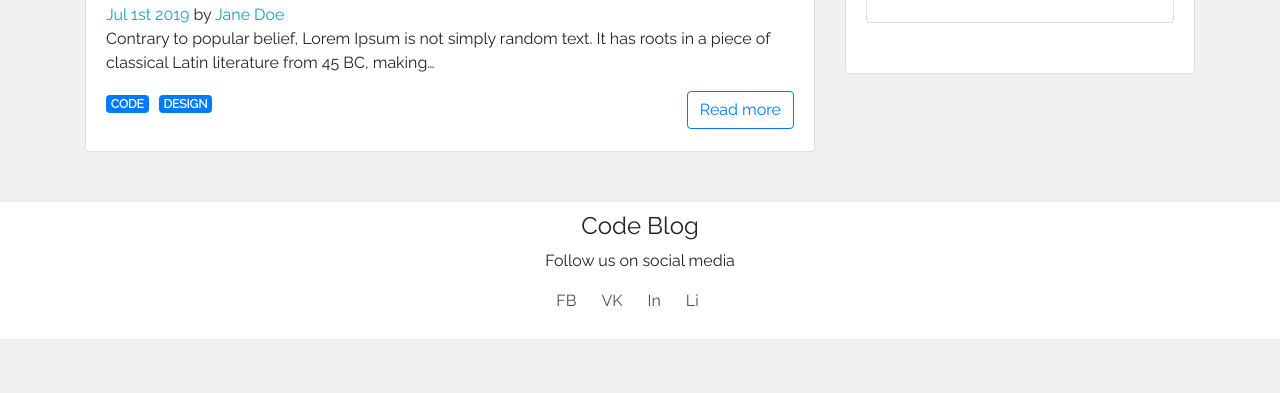
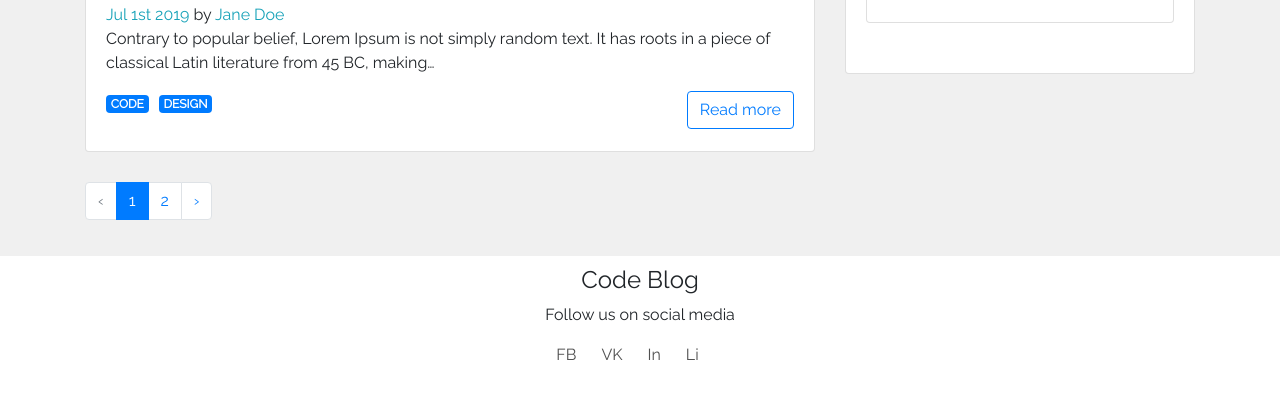
Before and after one commit to OlgaShishkanova/test-gatsby-blog, a Gatsby site: page / in a window 1280 px wide. Shown: the part 1225-1618 px from the top of the page. Before the commit the page ends 1564 px from the top, so only its background shows below. Built offline with nearby package versions, Linux system fonts and the light colour scheme; Gatsby itself is replaced by a stand-in of ours.

Commit message:
Pagination Links

```diff
--- a/gatsby-node.js
+++ b/gatsby-node.js
@@ -106,7 +106,8 @@
                     context: {
                         limit: postsPerPage,
                         skip: index * postsPerPage,
-                        currentPage
+                        currentPage,
+                        numberOfPages
                     }
                 })
             })
--- /dev/null
+++ b/src/components/PaginationLinks.js
@@ -0,0 +1,56 @@
+import React from 'react'
+import { Pagination, PaginationItem, PaginationLink } from 'reactstrap'
+
+const PaginationLinks = ({ currentPage, numberOfPages }) => {
+
+    const isFirst = currentPage === 1;
+    const isLast = currentPage === numberOfPages;
+    const previousPage = currentPage - 1 === 1 ? '/' : '/page/' + (currentPage - 1).toString()
+    const nextPage = '/page/' + (currentPage + 1).toString();
+
+    return (
+        <Pagination aria-label="Page navigation example">
+            {isFirst ? (
+                <PaginationItem disabled>
+                    <PaginationLink previous href='/'>
+                    </PaginationLink>
+                </PaginationItem>
+            ) : (
+                    <PaginationItem>
+                        <PaginationLink previous href={previousPage}>
+                        </PaginationLink>
+                    </PaginationItem>
+                )
+            }
+            {Array.from({ length: numberOfPages }, (_, i) => currentPage === i + 1 ? (
+                <PaginationItem active key={`page-number${i + 1}`}>
+                    <PaginationLink href={`/${i === 0 ? '' : 'page/' + (i + 1)}`}>
+                        {i + 1}
+                    </PaginationLink>
+                </PaginationItem>
+            ) : (
+                    <PaginationItem key={`page-number${i + 1}`}>
+                        <PaginationLink href={`/${i === 0 ? '' : 'page/' + (i + 1)}`}>
+                            {i + 1}
+                        </PaginationLink>
+                    </PaginationItem>
+                )
+            )}
+            {
+                isLast ? (
+                    <PaginationItem disabled>
+                        <PaginationLink next href={nextPage}>
+                        </PaginationLink>
+                    </PaginationItem>
+                ) : (
+                        <PaginationItem>
+                            <PaginationLink next href={nextPage}>
+                            </PaginationLink>
+                        </PaginationItem>
+                    )
+            }
+        </Pagination>
+    )
+
+}
+export default PaginationLinks
--- a/src/pages/index.js
+++ b/src/pages/index.js
@@ -4,12 +4,16 @@
 import SEO from "../components/seo"
 import { graphql, StaticQuery } from "gatsby";
 import Post from "../components/Post";
+import PaginationLinks from "../components/PaginationLinks";
 
-const IndexPage = () => (
+const IndexPage = () => {
+  const postsPerPage = 2;
+  let numberOfPages
+  return (
     <Layout pageTitle="CodeBlog">
       <SEO title="Home" />
-
       <StaticQuery query={indexQuery} render={data => {
+        numberOfPages = Math.ceil(data.allMarkdownRemark.totalCount / postsPerPage)
         return (
           <div>{data.allMarkdownRemark.edges.map(({ node }) => (
             <Post title={node.frontmatter.title}
@@ -21,15 +25,19 @@
               fluid={node.frontmatter.image.childImageSharp.fluid}
               tags={node.frontmatter.tags}
             />
-            ))}</div>
+          ))}
+            <PaginationLinks currentPage={1} numberOfPages={numberOfPages} />
+          </div>
         )
       }} />
     </Layout>
   )
+}
 const indexQuery = graphql`
 query{
   allMarkdownRemark(sort: {fields: [frontmatter___date], order: DESC}
     limit: 2){
+    totalCount
     edges{
       node{
         id
--- a/src/templates/post-list.js
+++ b/src/templates/post-list.js
@@ -2,10 +2,11 @@
 import { graphql } from 'gatsby';
 import Layout from '../components/layout';
 import Post from '../components/Post';
+import PaginationLinks from '../components/PaginationLinks';
 
 const postList = (props) => {
     const posts = props.data.allMarkdownRemark.edges
-    const { currentPage } = props.pageContext
+    const { currentPage, numberOfPages } = props.pageContext
     return (
         <Layout pageTitle={`Page: ${currentPage}`}>
             {posts.map(({ node }) => (
@@ -20,6 +21,7 @@
 
                 />
             ))}
+            <PaginationLinks currentPage={currentPage} numberOfPages={numberOfPages}/>
         </Layout>
     )
 }
```
Lines whose indentation alone changed are shown as unchanged.
